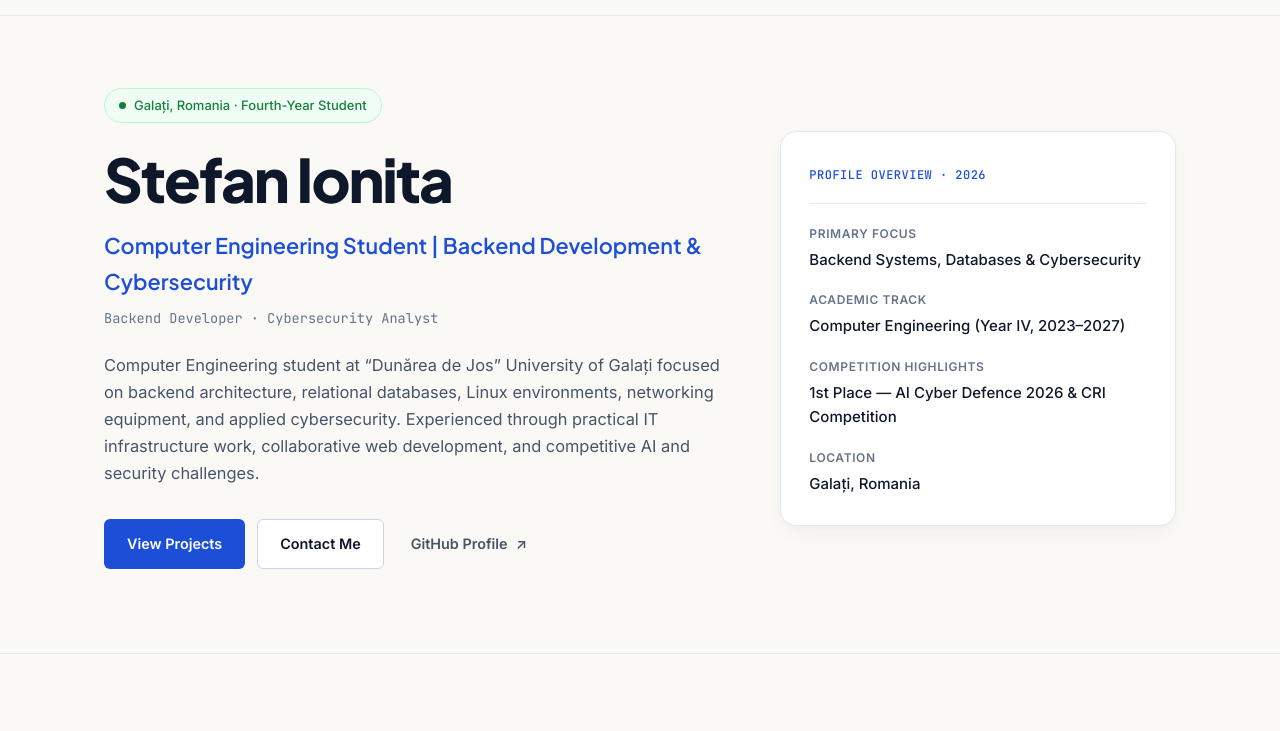
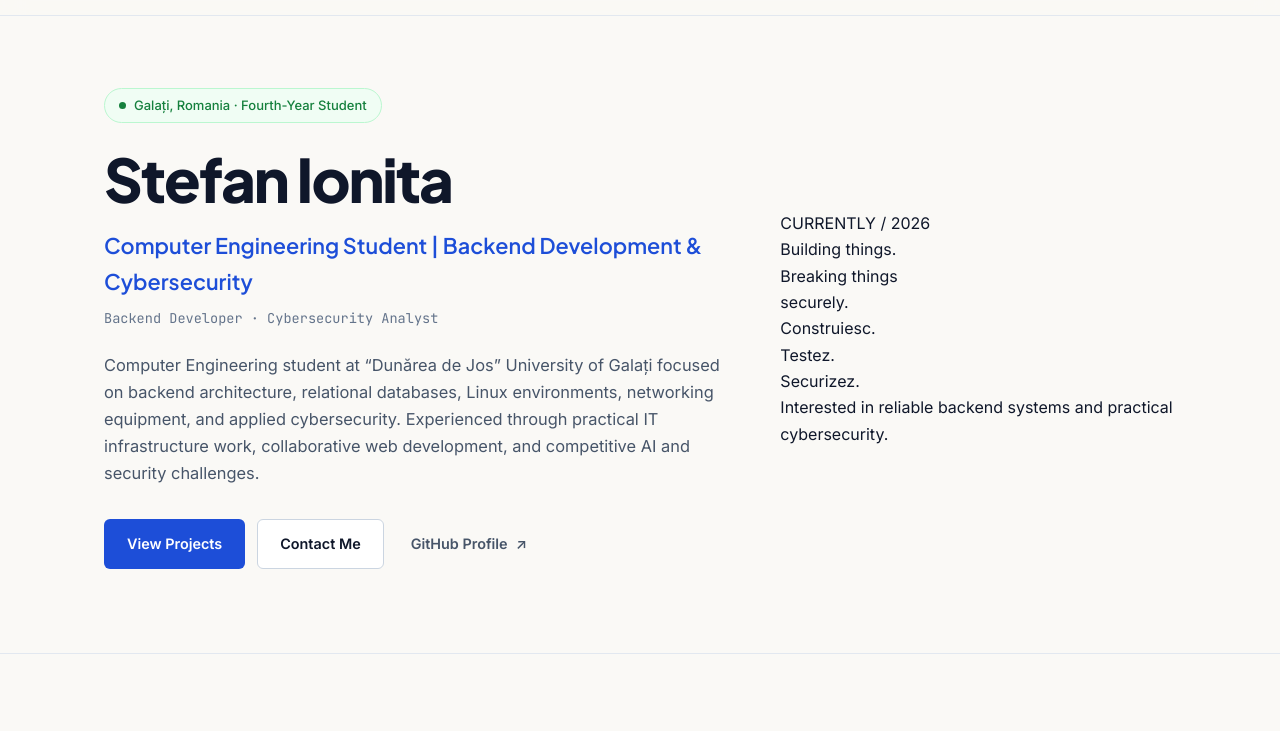
Before and after one commit to sk1fallRed25/sk1fall, a plain HTML site: page index.html in a window 1280 px wide. Shown: the part 56-787 px from the top of the page. Drawn offline with Linux system fonts and the light colour scheme.

Commit message:
re updata
Updated font weights in stylesheet link and added editorial statement section.

```diff
--- a/index.html
+++ b/index.html
@@ -20,7 +20,7 @@
   <!-- Typography -->
   <link rel="preconnect" href="https://fonts.googleapis.com">
   <link rel="preconnect" href="https://fonts.gstatic.com" crossorigin>
-  <link href="https://fonts.googleapis.com/css2?family=Inter:wght@400;500;600;700&family=JetBrains+Mono:wght@400;500&family=Plus+Jakarta+Sans:wght@600;700;800&display=swap" rel="stylesheet">
+  <link href="https://fonts.googleapis.com/css2?family=Inter:wght@400;500;600;700&family=JetBrains+Mono:wght@400;500;600&family=Plus+Jakarta+Sans:wght@600;700;800&display=swap" rel="stylesheet">
 
   <link rel="stylesheet" href="./styles.css">
 </head>
@@ -95,28 +95,21 @@
           </div>
         </div>
 
-        <aside class="hero-panel" aria-label="Profile overview" data-i18n-aria="a11y.heroPanel">
-          <div class="panel-header">
-            <span class="mono-tag" data-i18n="hero.panelTag">PROFILE OVERVIEW · 2026</span>
-          </div>
-          <dl class="panel-list">
-            <div class="panel-item">
-              <dt data-i18n="hero.panelFocusLabel">Primary Focus</dt>
-              <dd data-i18n="hero.panelFocusValue">Backend Systems, Databases &amp; Cybersecurity</dd>
-            </div>
-            <div class="panel-item">
-              <dt data-i18n="hero.panelAcademicLabel">Academic Track</dt>
-              <dd data-i18n="hero.panelAcademicValue">Computer Engineering (Year IV, 2023–2027)</dd>
-            </div>
-            <div class="panel-item">
-              <dt data-i18n="hero.panelHighlightsLabel">Competition Highlights</dt>
-              <dd data-i18n="hero.panelHighlightsValue">1st Place — AI Cyber Defence 2026 &amp; CRI Competition</dd>
-            </div>
-            <div class="panel-item">
-              <dt data-i18n="hero.panelBaseLabel">Location</dt>
-              <dd data-i18n="person.location">Galați, Romania</dd>
-            </div>
-          </dl>
+        <!-- SIGNATURE EDITORIAL POSTER CARD -->
+        <aside class="hero-poster" aria-label="Editorial statement poster" data-i18n-aria="a11y.heroPoster">
+          <p class="poster-eyebrow" data-i18n="poster.eyebrow">CURRENTLY / 2026</p>
+
+          <p class="poster-statement" data-i18n-html="poster.primary">
+            Building things.<br>Breaking things<br>securely.
+          </p>
+
+          <p class="poster-statement poster-statement-secondary" data-i18n-html="poster.secondary">
+            Construiesc.<br>Testez.<br>Securizez.
+          </p>
+
+          <p class="poster-caption" data-i18n="poster.caption">
+            Interested in reliable backend systems and practical cybersecurity.
+          </p>
         </aside>
       </div>
     </section>
@@ -298,7 +291,7 @@
 
         <div class="public-repos-bar">
           <p data-i18n="projects.publicNote">
-            Additional public coursework and introductory repositories (such as <strong>Spanzuratoarea</strong> and <strong>ProiectPOO</strong>) are available on GitHub.
+            Additional public coursework and introductory repositories (such as Spanzuratoarea and ProiectPOO) are available on GitHub.
           </p>
           <a href="https://github.com/sk1fallRed25" class="text-link" target="_blank" rel="noopener noreferrer">
             <span data-i18n="projects.publicLink">github.com/sk1fallRed25</span>
```
